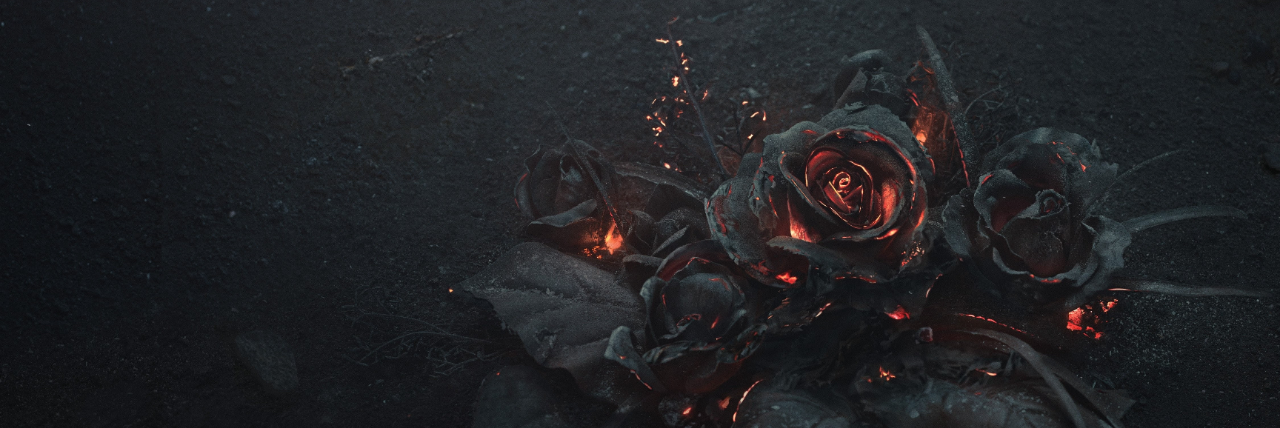
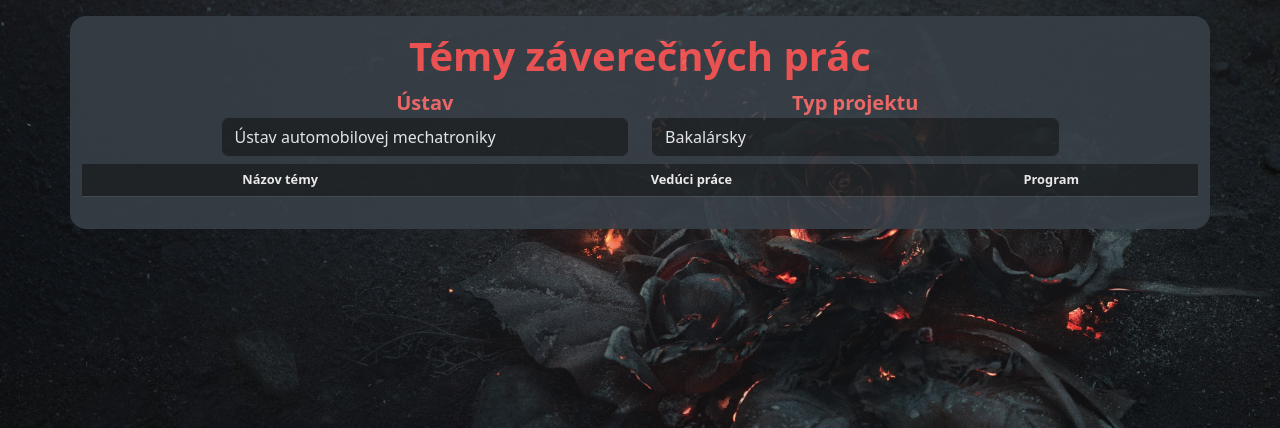
Before and after one commit to IMPArchyS/Webte2-zadanie2, a PHP site: page /php/works.php in a window 1280 px wide. Shown: the part 66-494 px from the top of the page. Run offline with PHP 8.4, Linux system fonts and the light colour scheme; lists and menus that the app fills with data are empty; some libraries are stand-ins or nearby versions.

Commit message:
bolest zase

```diff
--- a/src/index.php
+++ b/src/index.php
@@ -1,3 +1,8 @@
+<?php
+header("Location: php/login.php");
+exit;
+?>
+
 <!DOCTYPE html>
 <html lang="sk">
 <head>
@@ -12,7 +17,6 @@
 <body>
 <?php
 include_once "php/header.php";
-
 include_once "php/footer.php";
 ?>
 </body>
--- /dev/null
+++ b/src/js/works.js
@@ -0,0 +1,16 @@
+$(function () {
+    $.ajax({
+        url: 'apiWorks.php/themes',
+        type: 'GET',
+        dataType: 'json',
+        beforeSend: function (xhr) {
+            xhr.overrideMimeType('text/plain; charset=utf-8');
+        },
+        success: function (data) {
+            // TODO
+        },
+        error: function (error) {
+            console.log(error);
+        },
+    });
+});
--- /dev/null
+++ b/src/php/apiWorks.php
@@ -0,0 +1,60 @@
+<?php
+// Function to fetch data using cURL
+function fetchData($url) {
+    $ch = curl_init($url);
+    curl_setopt($ch, CURLOPT_RETURNTRANSFER, true);
+    $data = curl_exec($ch);
+    curl_close($ch);
+    return $data;
+}
+
+// Endpoint for fetching thesis data
+// Example URL: http://yourdomain.com/api/thesis/{pracovisko}/{type}
+if ($_SERVER['REQUEST_METHOD'] == 'GET') {
+    $pracovisko = $_GET['pracovisko'] ?? null;
+    $type = $_GET['type'] ?? null;
+
+    // Validate inputs
+    if (!$pracovisko || !$type) {
+        http_response_code(400);
+        echo json_encode(array("message" => "Pracovisko and type parameters are required."));
+        exit();
+    }
+
+    // Fetch data from the URL
+    $url = "https://is.stuba.sk/pracoviste/prehled_temat.pl?lang=sk;pracoviste={$pracovisko}";
+    $htmlData = fetchData($url);
+
+    // Parse HTML data to extract thesis information
+    // Implement your logic here to parse HTML and extract thesis details
+
+    // Dummy response
+    $thesisData = array(
+        array(
+            "title" => "Thesis 1",
+            "guarantor" => "John Doe",
+            "program" => "Computer Science",
+            "zameranie" => "Artificial Intelligence",
+            "abstract" => "This is the abstract for Thesis 1."
+        ),
+        array(
+            "title" => "Thesis 2",
+            "guarantor" => "Jane Smith",
+            "program" => "Electrical Engineering",
+            "zameranie" => "Power Systems",
+            "abstract" => "This is the abstract for Thesis 2."
+        )
+    );
+
+    // Filter theses based on type
+    $filteredTheses = array_filter($thesisData, function ($thesis) use ($type) {
+        return strtolower($thesis['type']) == strtolower($type);
+    });
+
+    // Return JSON response
+    echo json_encode($filteredTheses);
+} else {
+    http_response_code(405); // Method Not Allowed
+    echo json_encode(array("message" => "Method not allowed."));
+}
+?>
--- a/src/php/works.php
+++ b/src/php/works.php
@@ -11,7 +11,52 @@
 <body>
 <?php
     include_once "header.php";
+?>
+<div class="container impContainer text-center">
+<h1 class="impFontH">Témy záverečných prác</h1>
+<div class="form-group my-2 col-9 mx-auto">
+    <div class="row">
+        <div class="col">
+            <label class="font-weight-bold impFontW fs-5" for="ustav">Ústav</label>
+            <select class="form-control text-light impSelect" id="ustav" name="ustav">
+                <option value="642" selected>Ústav automobilovej mechatroniky</option>
+                <option value="548">Ústav elektroenergetiky a aplikovanej elektrotechniky</option>
+                <option value="549">Ústav elektroniky a fotoniky</option>
+                <option value="550">Ústav elektrotechniky</option>
+                <option value="816">Ústav informatiky a matematiky</option>
+                <option value="817">Ústav jadrového a fyzikálneho inžinierstva </option>
+                <option value="818">Ústav multimediálnych informačných a komunikačných technológií</option>
+                <option value="356">Ústav robotiky a kybernetiky</option>
+            </select>
+        </div>
+        <div class="col">
+            <label class="font-weight-bold impFontW fs-5" for="typProjektu">Typ projektu</label>
+            <select class="form-control text-light impSelect" id="typProjektu" name="typProjektu">
+                <option value="Bakalársky" selected>Bakalársky</option>
+                <option value="Diplomový">Diplomový</option>
+            </select>
+        </div>
+    </div>
+</div>
+<div class="table-responsive">
+        <table class="table table-dark table-striped responsive-table" id="timetableMain">
+            <thead>
+                <tr>
+                    <th scope="col">Názov témy</th>
+                    <th scope="col">Vedúci práce</th>
+                    <th scope="col">Program</th>
+                </tr>
+            </thead>
+            <tbody id="timetableBody">
+
+            </tbody>
+        </table>
+    </div>
+</div>
+
+<?php
     include_once "footer.php";
 ?>
+<script src="../js/works.js"></script>
 </body>
 </html>
```
